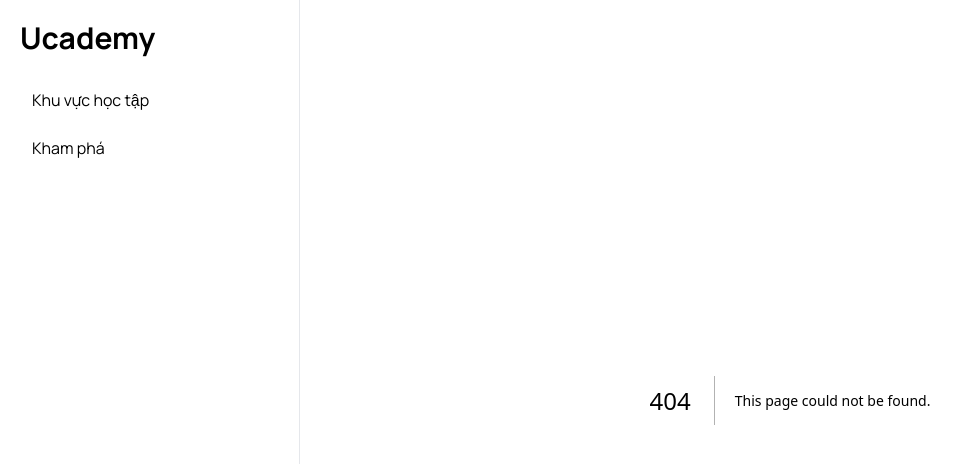
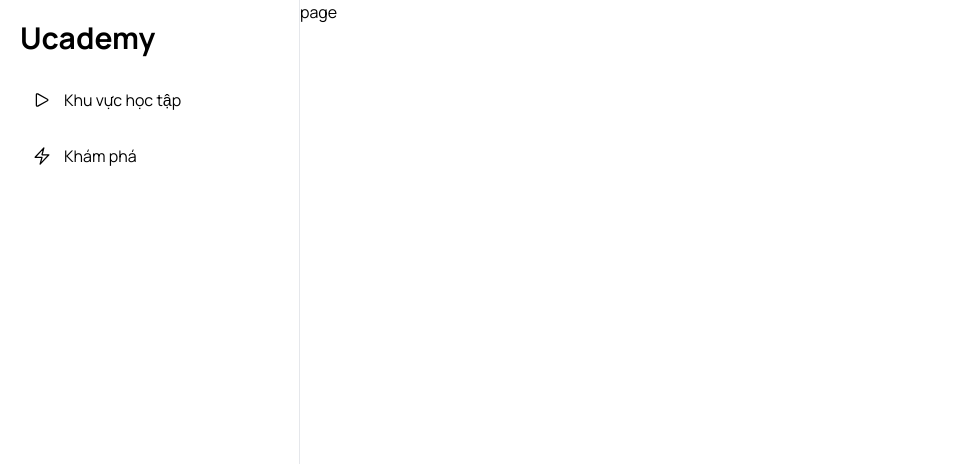
Before and after one commit to DungKM/evondev-nextjs-14-course, a Next.js app: page /explore in a window 1280 px wide. Before the commit this address had no page. Shown: the top 464 px of the page, without its empty margins (0-971 px from the left). Built offline with nearby package versions, Linux system fonts and the light colour scheme.

Commit message:
feat👻: add sidebar component with dynamic menu items and icons, create icon components for explore and play

```diff
--- /dev/null
+++ b/src/app/explore/page.tsx
@@ -0,0 +1,9 @@
+import React from 'react'
+
+const page = () => {
+  return (
+    <div>page</div>
+  )
+}
+
+export default page
--- a/src/components/layout/Sidebar.tsx
+++ b/src/components/layout/Sidebar.tsx
@@ -1,20 +1,22 @@
+import { menuItems } from "@/constants";
+
 const Sidebar = () => {
     return (<aside className="p-5 border-r border-gray-200">
         <a href="/" className="font-bold text-3xl inline-block mb-5">
             Ucademy
         </a>
-        <ul>
-            <MenuItem url="/" title="Khu vực học tập"></MenuItem>
-            <MenuItem url="/explore" title="Kham phá"></MenuItem>
-            {/* <MenuItem></MenuItem> */}
+        <ul className="flex flex-col gap-2">
+            {menuItems.map((item, index) => (
+                <MenuItem key={index} url={item.url} title={item.title} icon={item.icon}></MenuItem>
+            ))}
         </ul>
     </aside>);
 }
 
-function MenuItem({ url = "/", title = "" }: { url?: string, title?: string }) {
+function MenuItem({ url = "/", title = "", icon }: { url?: string, title?: string, icon?: React.ReactNode }) {
     return (
         <li>
-            <a href={url} className="p-3 rounded-md flex items-center">{title}</a>
+            <a href={url} className="p-3 rounded-md flex items-center gap-3 hover:text-primary hover:bg-primary hover:bg-opacity-10 transition-all">{icon} {title}</a>
         </li>
     )
 }
--- /dev/null
+++ b/src/components/layout/icons/IconExplore.tsx
@@ -0,0 +1,12 @@
+import React, { ComponentProps } from 'react'
+
+const IconExplore = (props: ComponentProps<"svg">) => {
+    return (
+        <svg xmlns="http://www.w3.org/2000/svg" fill="none" viewBox="0 0 24 24" strokeWidth={1.5} stroke="currentColor" {...props}>
+            <path strokeLinecap="round" strokeLinejoin="round" d="M3.75 13.5l10.5-11.25L12 10.5h8.25L9.75 21.75 12 13.5H3.75z" />
+        </svg>
+
+    )
+}
+
+export default IconExplore
--- /dev/null
+++ b/src/components/layout/icons/IconPlay.tsx
@@ -0,0 +1,11 @@
+import React, { ComponentProps } from 'react'
+
+const IconPlay = (props: ComponentProps<"svg">) => {
+    return (
+        <svg xmlns="http://www.w3.org/2000/svg" fill="none" viewBox="0 0 24 24" strokeWidth={1.5} stroke="currentColor" {...props}>
+            <path strokeLinecap="round" strokeLinejoin="round" d="M5.25 5.653c0-.856.917-1.398 1.667-.986l11.54 6.348a1.125 1.125 0 010 1.971l-11.54 6.347a1.125 1.125 0 01-1.667-.985V5.653z" />
+        </svg>
+    )
+}
+
+export default IconPlay
--- /dev/null
+++ b/src/constants/index.tsx
@@ -0,0 +1,19 @@
+import IconExplore from "@/components/layout/icons/IconExplore";
+import IconPlay from "@/components/layout/icons/IconPlay";
+
+export const menuItems: {
+    url: string;
+    title: string;
+    icon: React.ReactNode;
+}[] = [
+        {
+            url: "/",
+            title: "Khu vực học tập",
+            icon: <IconPlay className="size-5"></IconPlay>,
+        },
+        {
+            url: "/explore",
+            title: "Khám phá",
+            icon: <IconExplore className="size-5"></IconExplore>,
+        }
+    ];
--- a/tailwind.config.ts
+++ b/tailwind.config.ts
@@ -2,12 +2,13 @@
 
 const config: Config = {
   content: [
-    "./src/pages/**/*.{js,ts,jsx,tsx,mdx}",
-    "./src/components/**/*.{js,ts,jsx,tsx,mdx}",
-    "./src/app/**/*.{js,ts,jsx,tsx,mdx}",
+    "./src/**/*.{js,ts,jsx,tsx,mdx}",
   ],
   theme: {
     extend: {
+      colors: {
+        primary: "#615EFC"
+      },
       fontFamily: {
         primary: ["var(--font-manrope)", "sans-serif"],
     },
```
Also changed, not shown: 1 other file (tests, documents, lock files or other folders).
